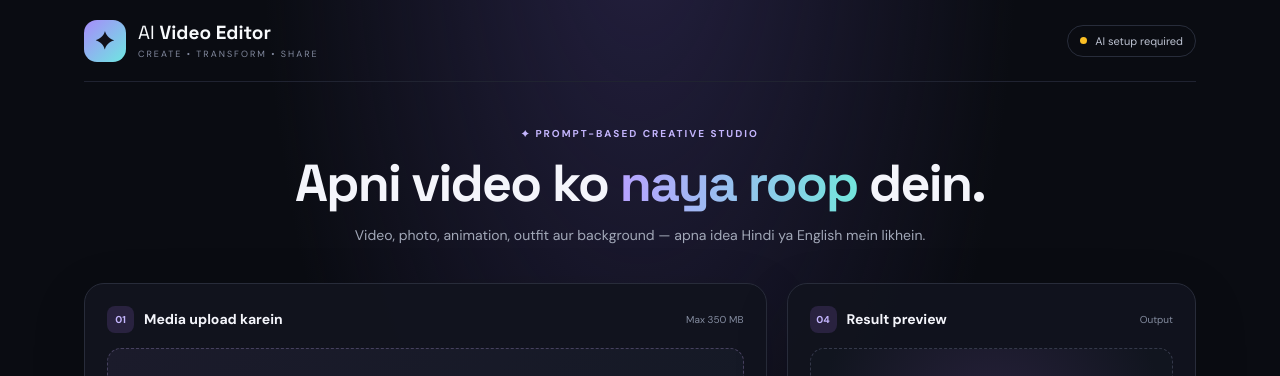
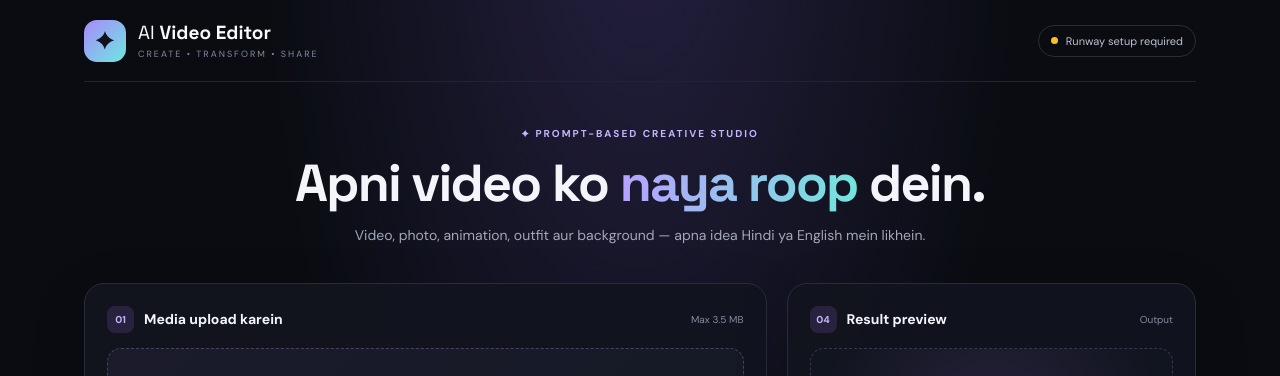
Before and after one commit to skv286717-dotcom/AI-Video-Editor, a React (Vite) app: page / in a window 1280 px wide. Shown: the top 376 px of the page. Built offline with nearby package versions, Linux system fonts and the light colour scheme; no server answers.

Commit message:
Align UI upload limit and connection status with Runway

```diff
--- a/src/App.jsx
+++ b/src/App.jsx
@@ -24,7 +24,7 @@ export default function App(){
   useEffect(()=>{fetch('/api/health').then(r=>r.json()).then(d=>setApiReady(Boolean(d.providerConfigured))).catch(()=>setApiReady(false));},[]);
   useEffect(()=>{if(!file){setFileUrl('');return;}const u=URL.createObjectURL(file);setFileUrl(u);return()=>URL.revokeObjectURL(u);},[file]);
   const isImage=file?.type?.startsWith('image/');
-  const chooseFile=p=>{if(!p)return;if(!p.type.startsWith('image/')&&!p.type.startsWith('video/')){setError('Kripya image ya video file select karein.');return;}if(p.size>350*1024*1024){setError('File 350 MB se chhoti honi chahiye.');return;}setFile(p);setResultUrl('');setError('');setStatus('');};
+  const chooseFile=p=>{if(!p)return;if(!p.type.startsWith('image/')&&!p.type.startsWith('video/')){setError('Kripya image ya video file select karein.');return;}if(p.size>3.5*1024*1024){setError('Abhi Runway direct upload ke liye file 3.5 MB ya usse chhoti honi chahiye. Video compress karke try karein.');return;}setFile(p);setResultUrl('');setError('');setStatus('');};
   const runEdit=async()=>{if(!file||!prompt.trim()||busy)return;setBusy(true);setError('');setResultUrl('');setStatus('File upload ho rahi hai…');try{
     const body=new FormData();body.append('media',file);body.append('prompt',prompt.trim());body.append('mode',mode);body.append('duration',duration);body.append('aspectRatio',aspect);
     const response=await fetch('/api/generate',{method:'POST',body});const data=await response.json().catch(()=>({}));
@@ -35,10 +35,10 @@ export default function App(){
   }catch(e){setError(e.message||'Kuch galat hua. Dobara try karein.');setStatus('');}finally{setBusy(false);}};
   const downloadOriginal=()=>{if(!fileUrl||!file)return;const a=document.createElement('a');a.href=fileUrl;a.download=file.name;a.click();};
   return <main className="app-shell">
-    <header className="topbar"><a className="brand" href="#"><span className="brand-mark">✦</span><span>AI <b>Video Editor</b><small>CREATE • TRANSFORM • SHARE</small></span></a><span className="top-pill"><span className={apiReady?'dot ready':'dot'}/>{apiReady?'AI provider connected':'AI setup required'}</span></header>
+    <header className="topbar"><a className="brand" href="#"><span className="brand-mark">✦</span><span>AI <b>Video Editor</b><small>CREATE • TRANSFORM • SHARE</small></span></a><span className="top-pill"><span className={apiReady?'dot ready':'dot'}/>{apiReady?'Runway AI connected':'Runway setup required'}</span></header>
     <section className="hero"><div className="eyebrow">✦ PROMPT-BASED CREATIVE STUDIO</div><h1>Apni video ko <span>naya roop</span> dein.</h1><p>Video, photo, animation, outfit aur background — apna idea Hindi ya English mein likhein.</p></section>
     <div className="workspace"><section className="panel">
-      <div className="section-heading"><div><span className="step">01</span><h2>Media upload karein</h2></div><span className="muted">Max 350 MB</span></div>
+      <div className="section-heading"><div><span className="step">01</span><h2>Media upload karein</h2></div><span className="muted">Max 3.5 MB</span></div>
       <label className="dropzone" htmlFor="media-file">{fileUrl?<div className="preview-wrap">{isImage?<img src={fileUrl} alt="Selected preview"/>:<video src={fileUrl} controls playsInline/>}<span className="file-chip">{isImage?'IMAGE':'VIDEO'} · {(file.size/(1024*1024)).toFixed(1)} MB</span></div>:<><span className="upload-icon">↑</span><strong>Photo ya video choose karein</strong><span>Tap karke gallery / files kholein</span><small>MP4, MOV, WEBM, JPG, PNG, WEBP</small></>}</label>
       <input id="media-file" type="file" accept="video/*,image/*" onChange={e=>chooseFile(e.target.files?.[0])} hidden/>
       {file&&<div className="file-row"><span className="file-name">📎 {file.name}</span><button className="text-button" onClick={()=>{setFile(null);setResultUrl('');}}>Remove</button></div>}
```
